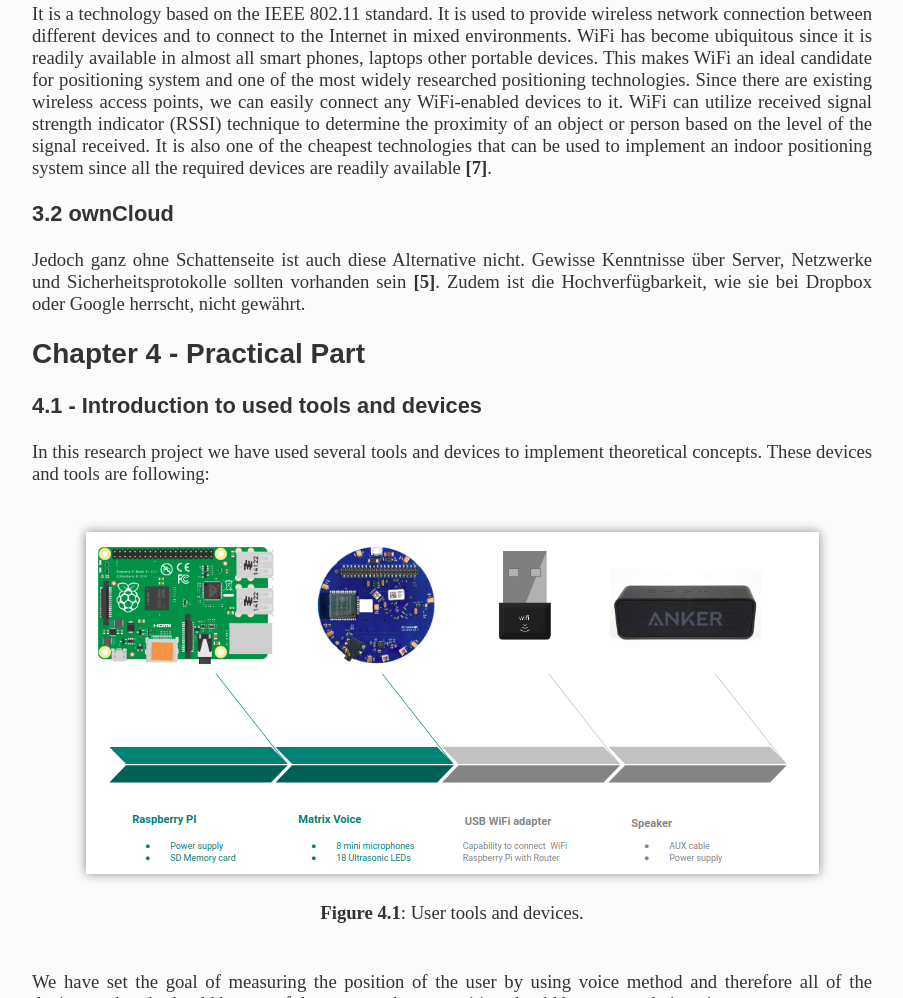
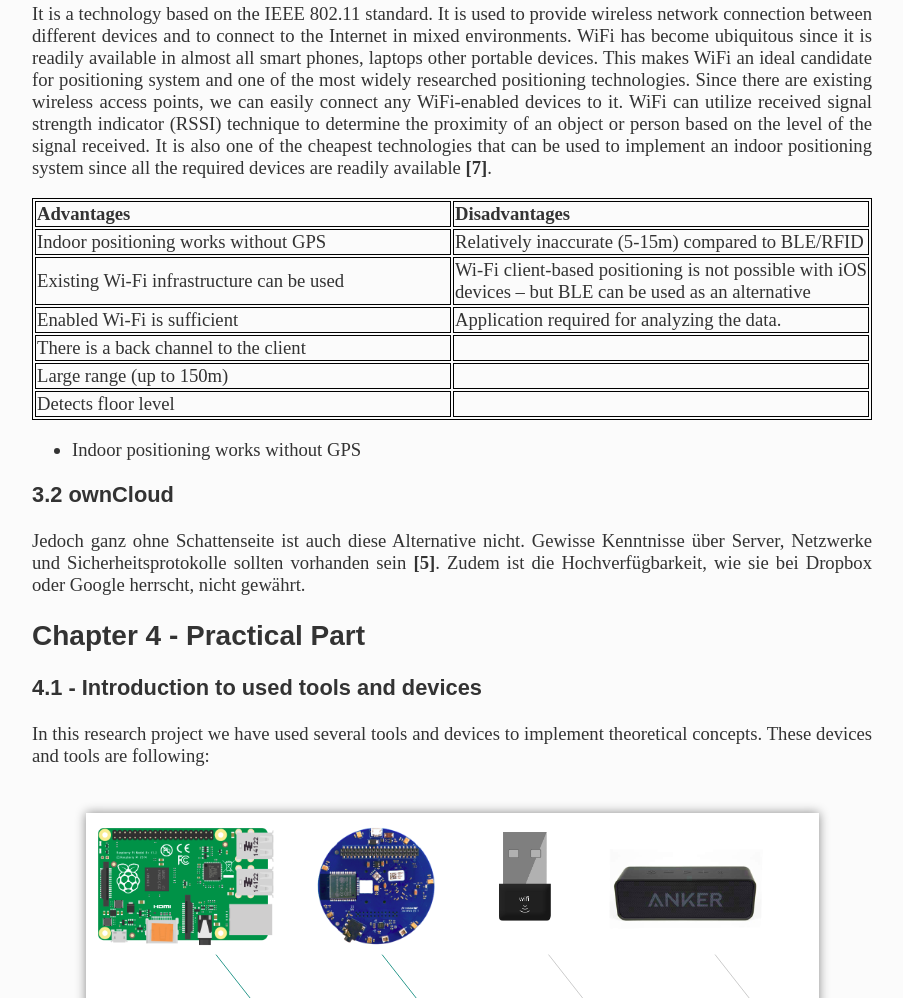
Before and after one commit to dostonhamrakulov/Seminar-report, a plain HTML site: page index.html in a window 1280 px wide. Shown: the part 2236-3234 px from the top of the page, without its empty margins (188-1091 px from the left). Drawn offline with Linux system fonts and the light colour scheme; a web font is replaced by a local one.

Commit message:
table created

```diff
--- a/index.html
+++ b/index.html
@@ -25,6 +25,12 @@
 
       #scroolUpButton:hover {
         background-color: red;
+      }
+      table, th, td {
+        border: 1px solid black;
+      }
+      th, td {
+        width: 50%;
       }
   </style>
 </head>
@@ -155,6 +161,39 @@
         that can be used to implement an indoor positioning system since all the required devices are readily available
         <a href="#r7">[7]</a>.
     	</p>
+      <table style="width:100%">
+        <tr>
+          <th >Advantages</th>
+          <th>Disadvantages</th>
+        </tr>
+        <tr>
+          <td>  Indoor positioning works without GPS</td>
+          <td>  Relatively inaccurate (5-15m) compared to BLE/RFID</td>
+        </tr>
+        <tr>
+          <td> Existing Wi-Fi infrastructure can be used</td>
+          <td> Wi-Fi client-based positioning is not possible with iOS devices – but BLE can be used as an        alternative</td>
+        </tr>
+        <tr>
+          <td> Enabled Wi-Fi is sufficient</td>
+          <td> Application required for analyzing the data.</td>
+        </tr>
+        <tr>
+          <td> There is a back channel to the client</td>
+          <td></td>
+        </tr>
+        <tr>
+          <td>Large range (up to 150m)</td>
+          <td></td>
+        </tr>
+        <tr>
+          <td>Detects floor level</td>
+          <td></td>
+        </tr>
+      </table>
+      <ul>
+        <li>  Indoor positioning works without GPS</li>
+      </ul>
 
 	  </section>
     <section>
```
